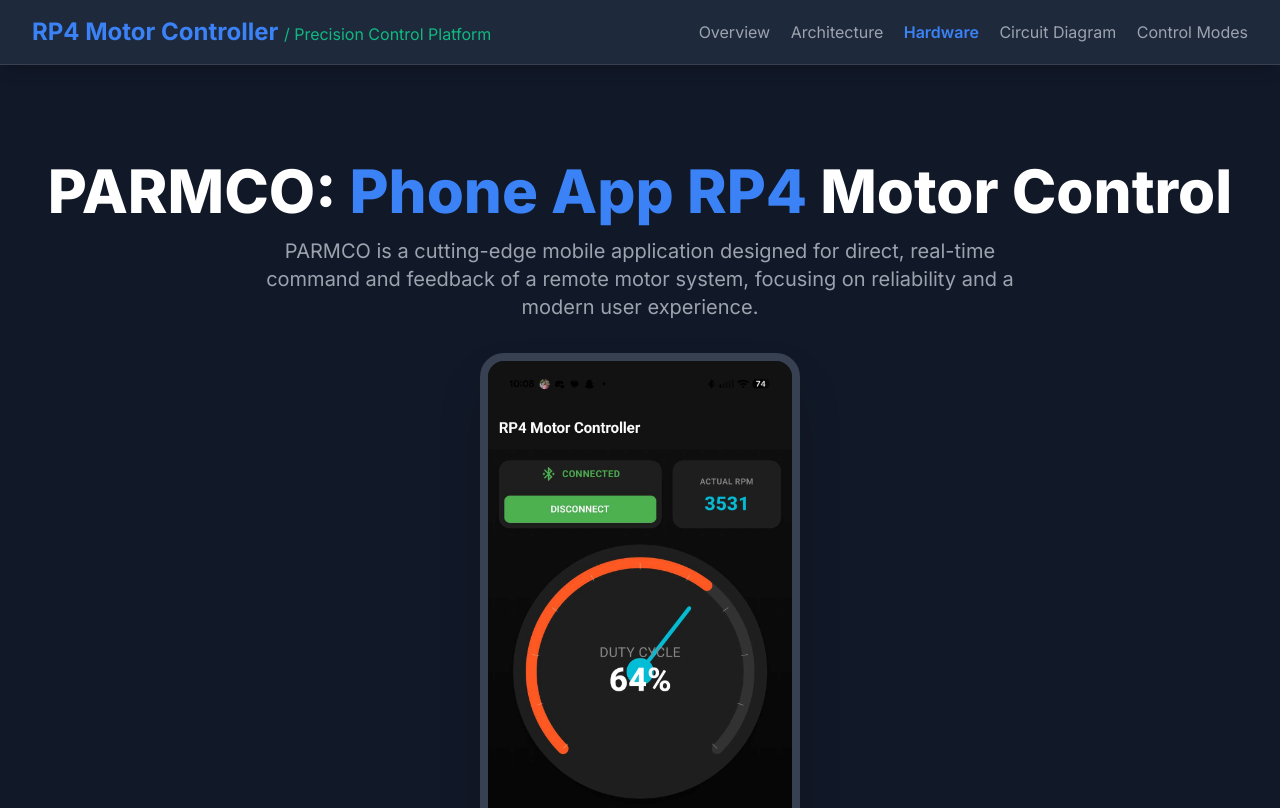
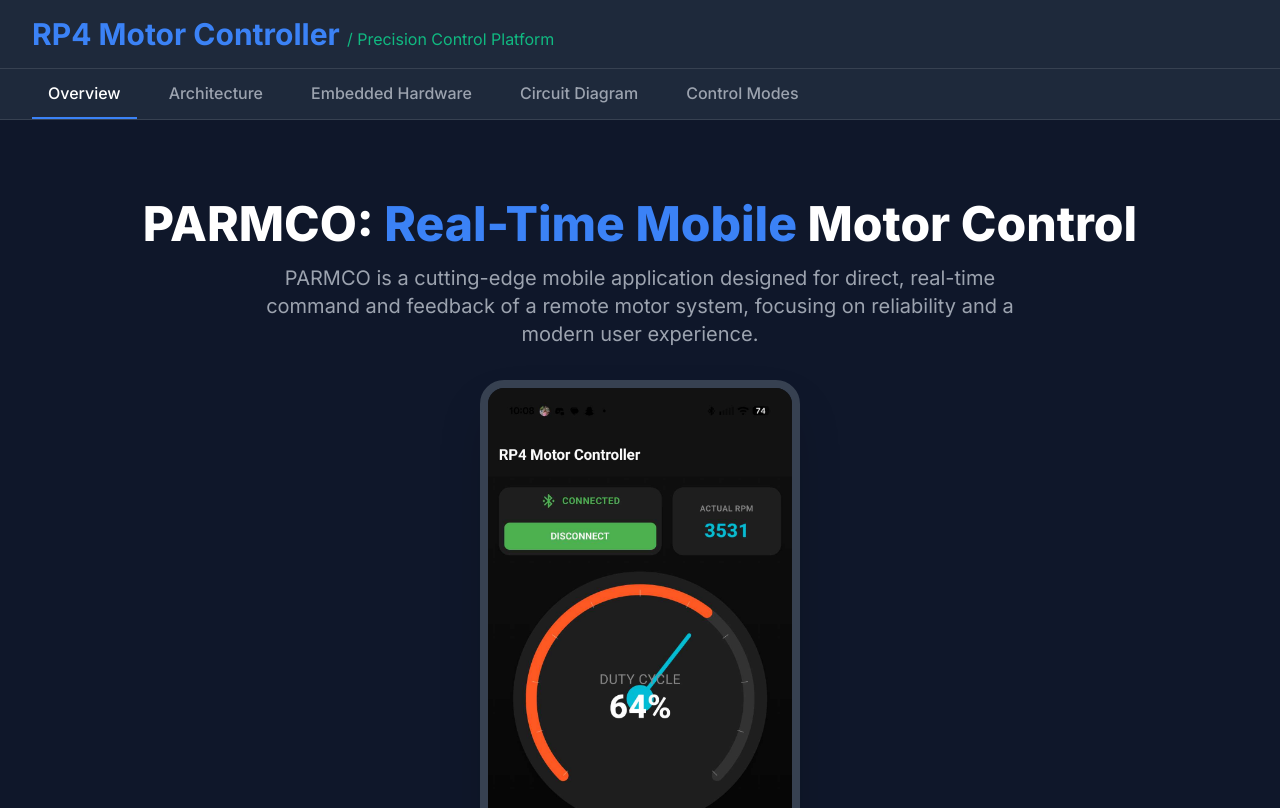
Before and after one commit to divmv/PARMCO, a plain HTML site: page index.html in a window 1280 px wide. Shown: the top 808 px of the page. Drawn offline with nearby package versions, Linux system fonts and the light colour scheme.

Commit message:
changed tabs

```diff
--- a/index.html
+++ b/index.html
@@ -3,7 +3,7 @@
 <head>
     <meta charset="UTF-8">
     <meta name="viewport" content="width=device-width, initial-scale=1.0">
-    <title>PARMCO: Phone APP RP4 Motor Control</title>
+    <title>PARMCO: Phone APP RP4 Motor Control (Tabbed)</title>
     <!-- Load Tailwind CSS -->
     <script src="https://cdn.tailwindcss.com"></script>
     <!-- Configure Tailwind for Inter Font -->
@@ -11,6 +11,11 @@
         @import url('https://fonts.googleapis.com/css2?family=Inter:wght@100..900&display=swap');
         body {
             font-family: 'Inter', sans-serif;
+            min-height: 100vh;
+        }
+        /* Custom CSS to ensure tab content scrolls nicely */
+        #tab-content {
+            min-height: 70vh; /* Ensure content area has a minimum height */
         }
     </style>
     <script>
@@ -30,33 +35,88 @@
                 }
             }
         }
+
+        // JavaScript function for tab switching
+        function showTab(tabId) {
+            // Hide all tab content sections
+            document.querySelectorAll('#tab-content section').forEach(section => {
+                section.classList.add('hidden');
+                section.classList.remove('animate-fadeIn');
+            });
+
+            // Deactivate all tab buttons
+            document.querySelectorAll('#tab-nav button').forEach(button => {
+                button.classList.remove('border-primary', 'text-white');
+                button.classList.add('border-transparent', 'text-gray-400', 'hover:text-primary');
+            });
+
+            // Show the selected tab content with a fade-in effect
+            const activeContent = document.getElementById(tabId);
+            if (activeContent) {
+                activeContent.classList.remove('hidden');
+                // Optional: Add a simple fade-in for visual transition
+                activeContent.classList.add('animate-fadeIn');
+            }
+
+            // Activate the corresponding tab button
+            const activeTabButton = document.querySelector(`[data-tab-id="${tabId}"]`);
+            if (activeTabButton) {
+                activeTabButton.classList.add('border-primary', 'text-white');
+                activeTabButton.classList.remove('border-transparent', 'text-gray-400');
+            }
+        }
+
+        // Initialize tabs on page load
+        document.addEventListener('DOMContentLoaded', () => {
+            // Show the first tab by default
+            showTab('overview');
+        });
     </script>
 </head>
-<!-- Apply dark background and light text to the entire body -->
+
 <body class="text-gray-100 bg-dark-bg">
 
-    <!-- Header & Navigation -->
-    <header class="bg-dark-card shadow-lg sticky top-0 z-10 border-b border-gray-700">
-        <div class="max-w-7xl mx-auto px-4 sm:px-6 lg:px-8 py-4 flex justify-between items-center">
-            <h1 class="text-2xl font-bold text-primary">
+    <!-- Header & Title -->
+    <div class="bg-dark-card shadow-lg border-b border-gray-700">
+        <div class="max-w-7xl mx-auto px-4 sm:px-6 lg:px-8 py-4">
+            <h1 class="text-3xl font-bold text-primary">
                 RP4 Motor Controller <span class="text-secondary text-base font-normal hidden sm:inline-block">/ Precision Control Platform</span>
             </h1>
-            <nav class="space-x-4 text-sm sm:text-base">
-                <a href="#overview" class="text-gray-400 hover:text-primary transition duration-150">Overview</a>
-                <a href="#architecture" class="text-gray-400 hover:text-primary transition duration-150">Architecture</a>
-                <a href="#hardware" class="text-primary font-semibold transition duration-150">Hardware</a>
-                <a href="#circuit_details" class="text-gray-400 hover:text-primary transition duration-150">Circuit Diagram</a>
-                <a href="#features" class="text-gray-400 hover:text-primary transition duration-150">Control Modes</a>
+        </div>
+    </div>
+
+    <!-- Tab Navigation Bar -->
+    <nav id="tab-nav" class="bg-dark-card sticky top-0 z-10 border-b border-gray-700">
+        <div class="max-w-7xl mx-auto px-4 sm:px-6 lg:px-8">
+            <div class="flex flex-wrap space-x-0 sm:space-x-4">
+                <!-- Tab Buttons -->
+                <button onclick="showTab('overview')" data-tab-id="overview" class="py-3 px-3 sm:px-4 text-sm sm:text-base font-medium border-b-2 transition duration-150 whitespace-nowrap">
+                    Overview
+                </button>
+                <button onclick="showTab('architecture')" data-tab-id="architecture" class="py-3 px-3 sm:px-4 text-sm sm:text-base font-medium border-b-2 transition duration-150 whitespace-nowrap">
+                    Architecture
+                </button>
+                <button onclick="showTab('hardware')" data-tab-id="hardware" class="py-3 px-3 sm:px-4 text-sm sm:text-base font-medium border-b-2 transition duration-150 whitespace-nowrap">
+                    Embedded Hardware
+                </button>
+                <button onclick="showTab('circuit_details')" data-tab-id="circuit_details" class="py-3 px-3 sm:px-4 text-sm sm:text-base font-medium border-b-2 transition duration-150 whitespace-nowrap">
+                    Circuit Diagram
+                </button>
+                <button onclick="showTab('features')" data-tab-id="features" class="py-3 px-3 sm:px-4 text-sm sm:text-base font-medium border-b-2 transition duration-150 whitespace-nowrap">
+                    Control Modes
+                </button>
+            </div>
+        </div>
     </nav>
-        </div>
-    </header>
 
-    <main>
-        <!-- Hero Section -->
-        <section id="overview" class="py-16 md:py-24 bg-gray-900 border-b-4 border-primary/50">
-            <div class="max-w-7xl mx-auto px-4 sm:px-6 lg:px-8 text-center">
-                <h2 class="text-4xl sm:text-6xl font-extrabold text-white mb-4 leading-tight">
-                    PARMCO: <span class="text-primary">Phone App RP4 </span> Motor Control
+    <main class="max-w-7xl mx-auto px-4 sm:px-6 lg:px-8 py-8">
+        <div id="tab-content">
+
+            <!-- 1. Overview Section (Hero) -->
+            <section id="overview" class="py-8 md:py-12">
+                <div class="text-center">
+                    <h2 class="text-4xl sm:text-5xl font-extrabold text-white mb-4 leading-tight">
+                        PARMCO: <span class="text-primary">Real-Time Mobile</span> Motor Control
                     </h2>
                     <p class="text-lg md:text-xl text-gray-400 max-w-3xl mx-auto mb-8">
                         PARMCO is a cutting-edge mobile application designed for direct, real-time command and feedback of a remote motor system, focusing on reliability and a modern user experience.
@@ -73,9 +133,8 @@
                 </div>
             </section>
 
-        <!-- Architecture Section -->
-        <section id="architecture" class="py-16 bg-dark-bg">
-            <div class="max-w-7xl mx-auto px-4 sm:px-6 lg:px-8">
+            <!-- 2. Architecture Section -->
+            <section id="architecture" class="py-8 md:py-12 hidden">
                 <h3 class="text-3xl font-bold text-center mb-12 text-white">Project Architecture and Implementation</h3>
 
                 <div class="grid grid-cols-1 md:grid-cols-2 gap-12 items-start">
@@ -110,12 +169,10 @@
                         </div>
                     </div>
                 </div>
-            </div>
             </section>
 
-        <!-- Hardware Components Section - FULLY REWORKED -->
-        <section id="hardware" class="py-16 bg-gray-900 border-b border-gray-700">
-            <div class="max-w-7xl mx-auto px-4 sm:px-6 lg:px-8">
+            <!-- 3. Hardware Components Section -->
+            <section id="hardware" class="py-8 md:py-12 hidden">
                 <h3 class="text-4xl font-extrabold text-center mb-12 text-white">Embedded Control and Circuit Details Overview</h3>
 
                 <p class="text-center text-lg text-gray-400 max-w-4xl mx-auto mb-10">
@@ -190,17 +247,16 @@
                         </div>
                     </div>
                 </div>
-            </div>
             </section>
 
-        <!-- CIRCUIT DIAGRAM AND EXPLANATION SECTION -->
-        <section id="circuit_details" class="py-16 bg-dark-bg border-b border-gray-700">
-            <div class="max-w-7xl mx-auto px-4 sm:px-6 lg:px-8">
+            <!-- 4. Circuit Diagram Section -->
+            <section id="circuit_details" class="py-8 md:py-12 hidden">
                 <h3 class="text-3xl font-bold text-center mb-6 text-white">Power and Logic: Understanding the Motor Control Circuit</h3>
 
                 <!-- Circuit Diagram Image -->
                 <div class="bg-dark-card p-6 rounded-xl shadow-2xl mb-8 overflow-x-auto">
-                    <img src="Motor_Circuit.png"
+                    <!-- Updated image source to the correct file name -->
+                    <img src="image_c3d3c5.png"
                          alt="Complete Circuit Diagram for PARMCO Motor Control System"
                          class="w-full h-auto max-w-4xl mx-auto"
                          onerror="this.onerror=null; this.src='https://placehold.co/800x600/1e293b/ffffff?text=Circuit+Diagram+Load+Failed';"
@@ -208,7 +264,7 @@
                     <p class="text-center text-sm text-gray-500 pt-3">Reference: PARMCO Motor Control System - Complete Circuit Diagram</p>
                 </div>
 
-                <!-- Circuit Explanation - Rewritten -->
+                <!-- Circuit Explanation -->
                 <h4 class="text-2xl font-semibold text-primary mb-4">The Tripartite System: Power, Direction, and Feedback</h4>
                 <p class="text-gray-400 mb-6">
                     The complete circuit illustrates a robust, three-stage architecture. The **Raspberry Pi** acts as the low-voltage brain, sending commands to the high-voltage motor stage via the H-Bridge and MOSFET, while simultaneously receiving essential speed data from the IR sensor to close the control loop.
@@ -240,12 +296,10 @@
                         </p>
                     </div>
                 </div>
-            </div>
             </section>
 
-        <!-- Control Modes & Features Section -->
-        <section id="features" class="py-16 bg-dark-bg">
-            <div class="max-w-7xl mx-auto px-4 sm:px-6 lg:px-8">
+            <!-- 5. Control Modes & Features Section -->
+            <section id="features" class="py-8 md:py-12 hidden">
                 <h3 class="text-3xl font-bold text-center mb-12 text-white">Dual Control Modes and Command Structure</h3>
 
                 <div class="grid grid-cols-1 md:grid-cols-2 gap-8">
@@ -276,11 +330,11 @@
                         <pre class="bg-gray-800 p-3 rounded-lg text-sm overflow-x-auto"><code class="text-blue-400">"TARGET:4500"</code><span class="text-gray-300"> (Requests 4500 RPM)</span><br><code class="text-blue-400">"FORWARD"</code><span class="text-gray-300"> / </span><code class="text-blue-400">"REVERSE"</code></pre>
                     </div>
                 </div>
+            </section>
         </div>
-        </section>
 
-        <!-- CTA Section -->
-        <section class="py-12 bg-primary/90">
+        <!-- CTA Section (Outside Tabs) -->
+        <section class="py-12 bg-primary/90 mt-8 rounded-xl shadow-2xl">
             <div class="max-w-4xl mx-auto px-4 sm:px-6 lg:-px-8 text-center">
                 <h3 class="text-3xl font-bold text-white mb-4">Explore the Motor Control Details</h3>
                 <p class="text-white/80 text-lg mb-6">Review the detailed architecture analysis and embedded system implementation within the project files.</p>
@@ -293,11 +347,11 @@
     </main>
 
     <!-- Footer -->
-    <footer class="bg-gray-800 text-gray-400 py-8">
+    <footer class="bg-gray-800 text-gray-400 py-8 mt-12">
         <div class="max-w-7xl mx-auto px-4 sm:px-6 lg:px-8 text-center">
             <p class="text-sm mb-2">&copy; 2025 PARMCO Motor Control. Built with Kotlin and Bare-Metal C.</p>
             <div class="space-x-4 text-sm">
-                <a href="#top" class="hover:text-primary transition duration-150">Back to Top</a>
+                <a href="#" onclick="window.scrollTo(0, 0); return false;" class="hover:text-primary transition duration-150">Back to Top</a>
             </div>
         </div>
     </footer>
```
Lines whose indentation alone changed are shown as unchanged.
